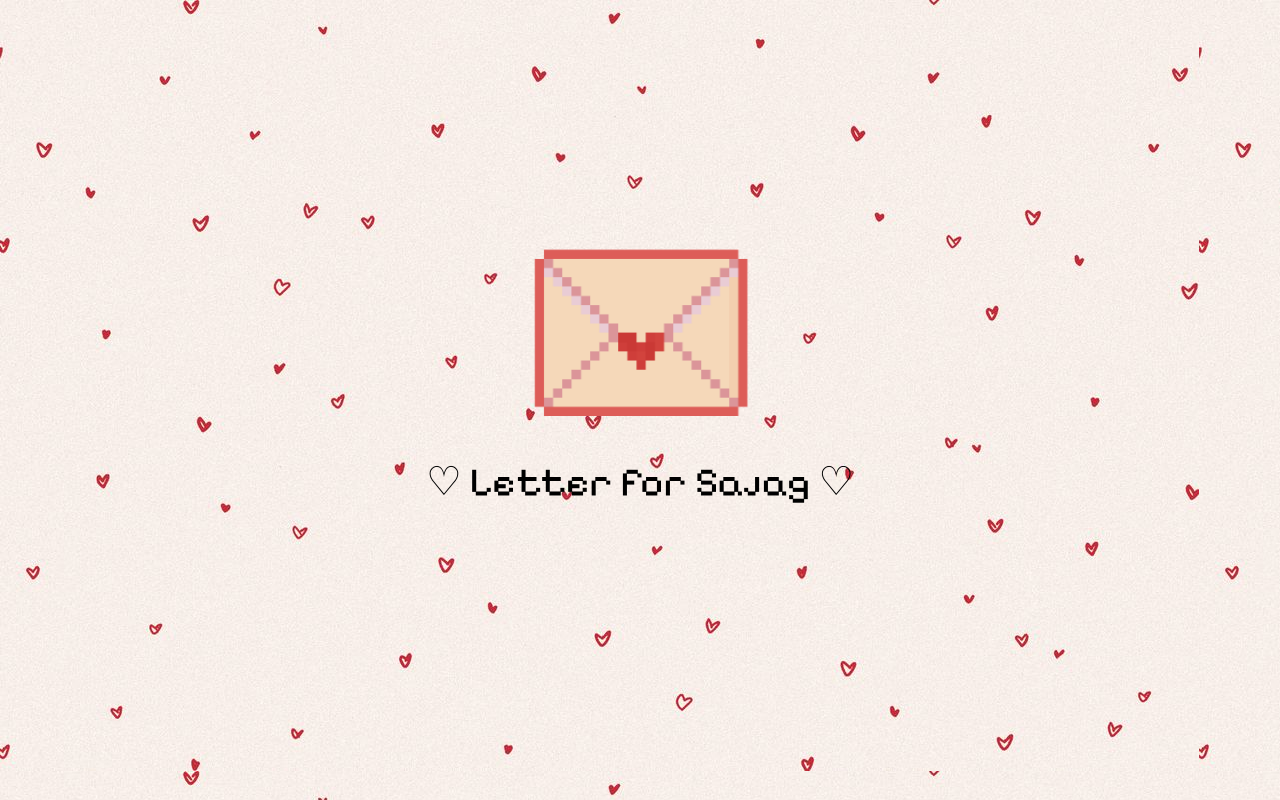
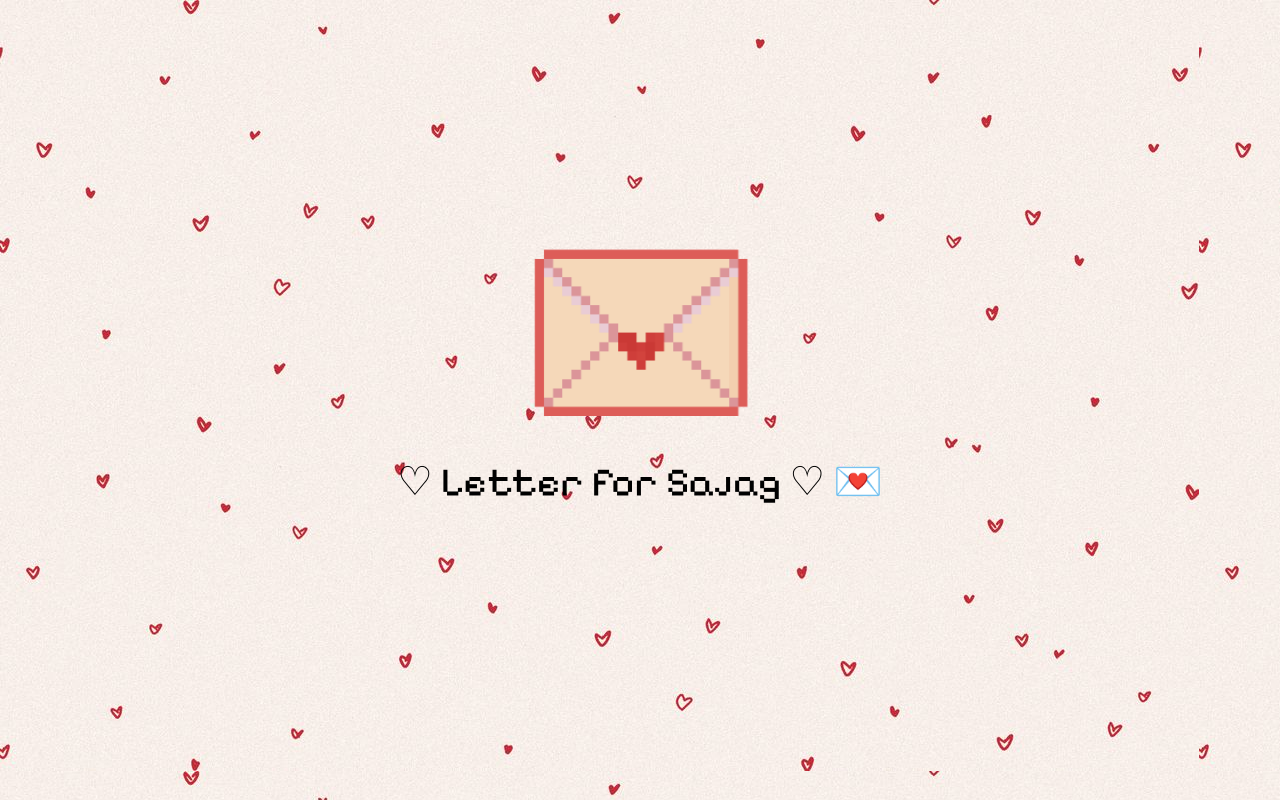
Before and after one commit to caxyy/valentine-ask, a plain HTML site: page index.html in a window 1280 px wide. Drawn offline with Linux system fonts and the light colour scheme; a web font is replaced by a local one.

Commit message:
Update index.html

```diff
--- a/index.html
+++ b/index.html
@@ -17,7 +17,7 @@
     <!-- Envelope Screen -->
     <div id="envelope-container">
       <img src="envelope.png" alt="Envelope" id="envelope" />
-      <p>♡ Letter for Sajag ♡</p>
+      <p>♡ Letter for Sajag ♡ 💌</p>
     </div>
 
     <!-- Letter Screen -->
@@ -43,7 +43,9 @@
   I’ll always be grateful for you. 💗<br><br>
 
   Thank you for being my Valentine this year,<br>
-  and for all the years to come. 💘
+  and for all the years to come. 💘 <br><br>
+
+  Now come here, I want my kiss 💗💗💗
 </p>
       </div>
     </div>
```
